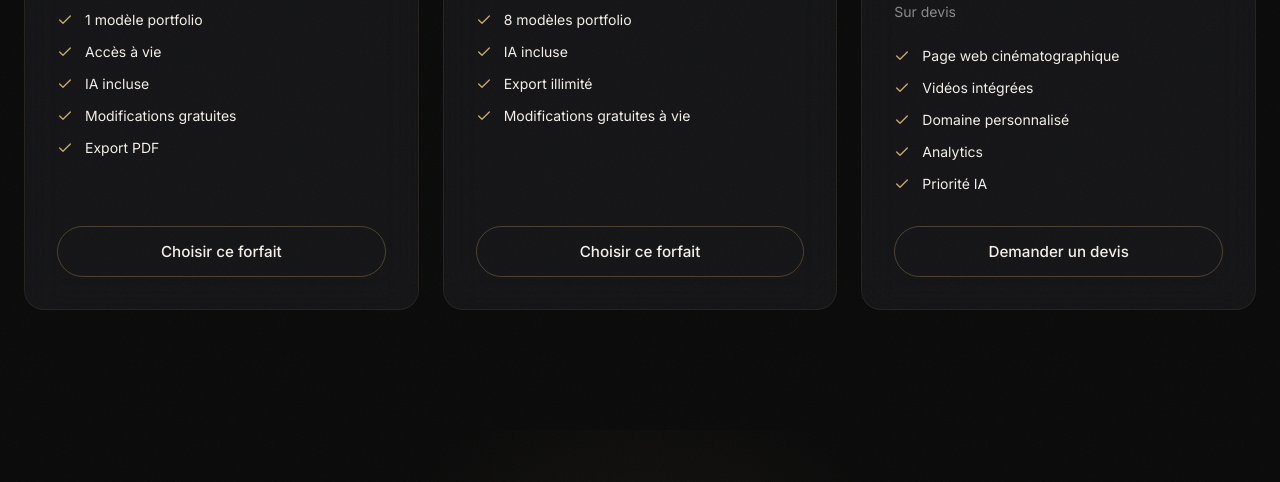
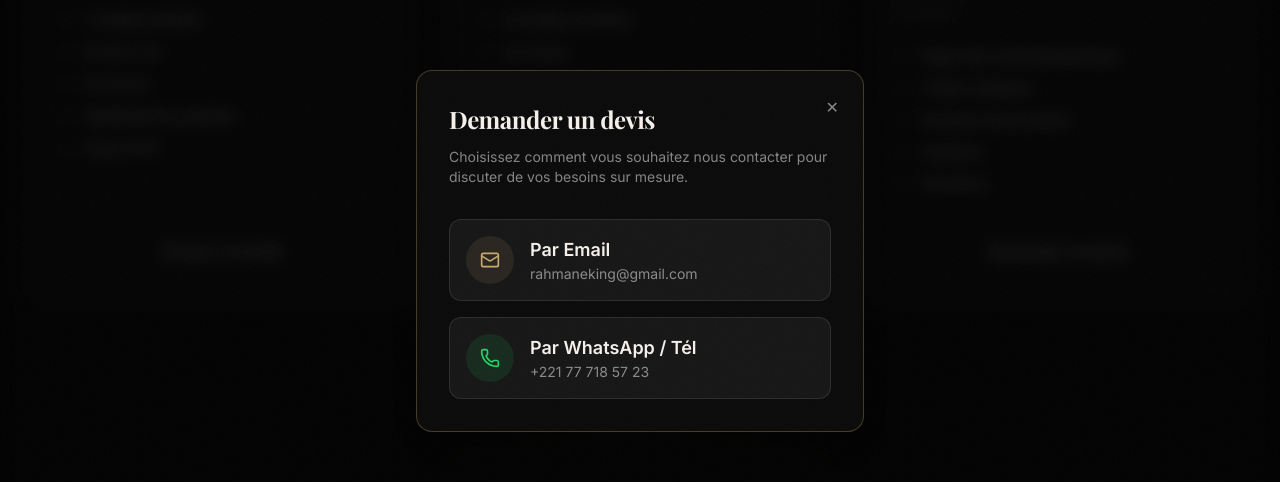
Before and after one commit to rahmaneking-sudo/cvpro, a React (Vite) app in the folder client/: page / in a window 1280 px wide. Both pictures are taken after a click on the button "Demander un devis". Shown: the part 4739-5221 px from the top of the page. Built offline with nearby package versions, Linux system fonts and the light colour scheme; no server answers; a web font is replaced by a local one.

Commit message:
Activation des boutons de tarification avec verif de connexion et modal de contact

```diff
--- a/client/src/components/landing/Pricing.jsx
+++ b/client/src/components/landing/Pricing.jsx
@@ -1,10 +1,34 @@
+import { useState } from 'react';
 import { useTranslation } from 'react-i18next';
-import { motion } from 'framer-motion';
-import { Check, Crown, Zap } from 'lucide-react';
+import { motion, AnimatePresence } from 'framer-motion';
+import { Check, Crown, Zap, Mail, Phone } from 'lucide-react';
+import { useNavigate, useLocation } from 'react-router-dom';
+import { useAuth } from '../../store/AuthContext';
 import RevealSection from '../ui/RevealSection';
+import PaymentModal from '../shared/PaymentModal';
 
 export default function Pricing() {
   const { t } = useTranslation();
+  const { user } = useAuth();
+  const navigate = useNavigate();
+  const location = useLocation();
+
+  const [showPaymentModal, setShowPaymentModal] = useState(false);
+  const [selectedPlan, setSelectedPlan] = useState(null);
+  const [showContactModal, setShowContactModal] = useState(false);
+
+  const handlePlanClick = (plan) => {
+    if (plan.quote) {
+      setShowContactModal(true);
+    } else {
+      if (user) {
+        setSelectedPlan(plan);
+        setShowPaymentModal(true);
+      } else {
+        navigate('/login', { state: { from: location.pathname + location.hash } });
+      }
+    }
+  };
 
   const plans = [
     {
@@ -108,6 +132,7 @@ export default function Pricing() {
 
                   {/* CTA */}
                   <button
+                    onClick={() => handlePlanClick(plan)}
                     className={`w-full py-3.5 rounded-full font-semibold text-sm transition-all duration-400 ${
                       isPopular
                         ? 'btn-primary'
@@ -124,6 +149,70 @@ export default function Pricing() {
           })}
         </div>
       </div>
+
+      {/* Contact Modal for Quote */}
+      <AnimatePresence>
+        {showContactModal && (
+          <div className="fixed inset-0 z-[100] flex items-center justify-center p-4 bg-black/80 backdrop-blur-sm">
+            <motion.div
+              initial={{ opacity: 0, scale: 0.95, y: 20 }}
+              animate={{ opacity: 1, scale: 1, y: 0 }}
+              exit={{ opacity: 0, scale: 0.95, y: 20 }}
+              className="w-full max-w-md bg-[var(--color-obsidian)] border border-[rgba(201,169,110,0.3)] rounded-2xl shadow-2xl p-8 relative"
+            >
+              <button onClick={() => setShowContactModal(false)} className="absolute top-4 right-4 text-[var(--color-white-muted)] hover:text-white p-2">✕</button>
+              <h3 className="text-2xl font-bold text-[var(--color-ivory)] mb-3" style={{ fontFamily: 'var(--font-serif)' }}>Demander un devis</h3>
+              <p className="text-sm text-[var(--color-white-muted)] mb-8">Choisissez comment vous souhaitez nous contacter pour discuter de vos besoins sur mesure.</p>
+
+              <div className="space-y-4">
+                <a
+                  href="mailto:rahmaneking@gmail.com"
+                  className="flex items-center gap-4 p-4 rounded-xl bg-white/5 border border-white/10 hover:bg-white/10 hover:border-white/20 transition-all text-[var(--color-ivory)] group"
+                >
+                  <div className="w-12 h-12 rounded-full bg-[var(--color-champagne)]/10 flex items-center justify-center text-[var(--color-champagne)] group-hover:bg-[var(--color-champagne)]/20 transition-colors">
+                    <Mail size={20} />
+                  </div>
+                  <div>
+                    <div className="font-semibold text-lg">Par Email</div>
+                    <div className="text-sm text-[var(--color-white-muted)]">rahmaneking@gmail.com</div>
+                  </div>
+                </a>
+
+                <a
+                  href="https://wa.me/221777185723"
+                  target="_blank" rel="noopener noreferrer"
+                  className="flex items-center gap-4 p-4 rounded-xl bg-white/5 border border-white/10 hover:bg-white/10 hover:border-white/20 transition-all text-[var(--color-ivory)] group"
+                >
+                  <div className="w-12 h-12 rounded-full bg-[#25D366]/10 flex items-center justify-center text-[#25D366] group-hover:bg-[#25D366]/20 transition-colors">
+                    <Phone size={20} />
+                  </div>
+                  <div>
+                    <div className="font-semibold text-lg">Par WhatsApp / Tél</div>
+                    <div className="text-sm text-[var(--color-white-muted)]">+221 77 718 57 23</div>
+                  </div>
+                </a>
+              </div>
+            </motion.div>
+          </div>
+        )}
+      </AnimatePresence>
+
+      {/* Payment Modal */}
+      {selectedPlan && (
+        <PaymentModal
+          isOpen={showPaymentModal}
+          onClose={() => {
+            setShowPaymentModal(false);
+            setTimeout(() => setSelectedPlan(null), 300); // clear after animation
+          }}
+          onSuccess={() => {
+            console.log('Paiement réussi pour', selectedPlan.key);
+          }}
+          templateId={selectedPlan.key}
+          templateName={t(`pricing.${selectedPlan.key}.name`)}
+          price={t(`pricing.${selectedPlan.key}.price_xof`)?.replace(/[^\d\s]/g, '').trim()}
+        />
+      )}
     </section>
   );
 }
--- a/client/src/pages/LoginPage.jsx
+++ b/client/src/pages/LoginPage.jsx
@@ -1,5 +1,5 @@
 import { useState } from 'react';
-import { Link, useNavigate } from 'react-router-dom';
+import { Link, useNavigate, useLocation } from 'react-router-dom';
 import { useTranslation } from 'react-i18next';
 import { motion } from 'framer-motion';
 import { Mail, Lock, Eye, EyeOff, ArrowRight, Loader2 } from 'lucide-react';
@@ -10,6 +10,7 @@ export default function LoginPage() {
   const { t } = useTranslation();
   const { login, googleLogin: contextGoogleLogin } = useAuth();
   const navigate = useNavigate();
+  const location = useLocation();
 
   const [email, setEmail] = useState('');
   const [password, setPassword] = useState('');
@@ -26,7 +27,8 @@ export default function LoginPage() {
 
     try {
       await login(email, password);
-      navigate('/dashboard');
+      const from = location.state?.from || '/dashboard';
+      navigate(from);
     } catch (err) {
       const data = err.response?.data;
       if (data?.needsVerification) {
@@ -55,7 +57,8 @@ export default function LoginPage() {
           googleId: userInfo.sub
         });
 
-        navigate('/dashboard');
+        const from = location.state?.from || '/dashboard';
+        navigate(from);
       } catch (err) {
         setError(err.response?.data?.error || err.message || 'La connexion avec Google a échoué');
         setLoading(false);
```
